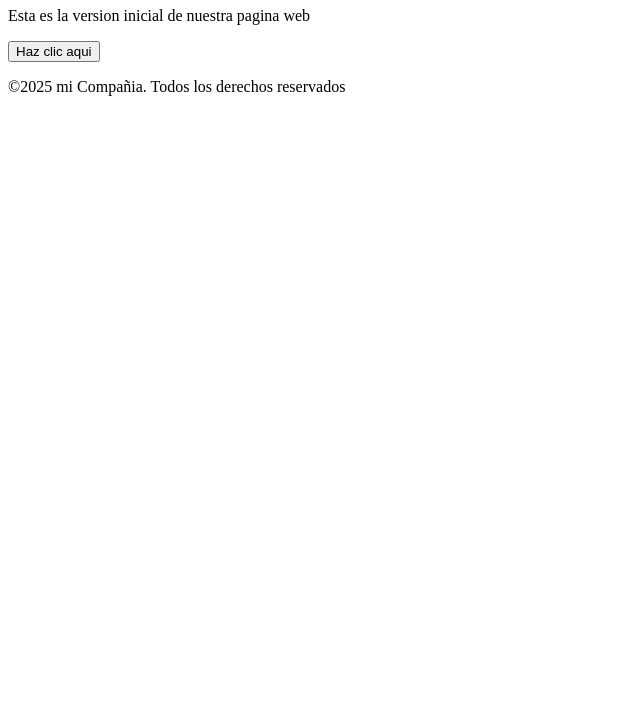
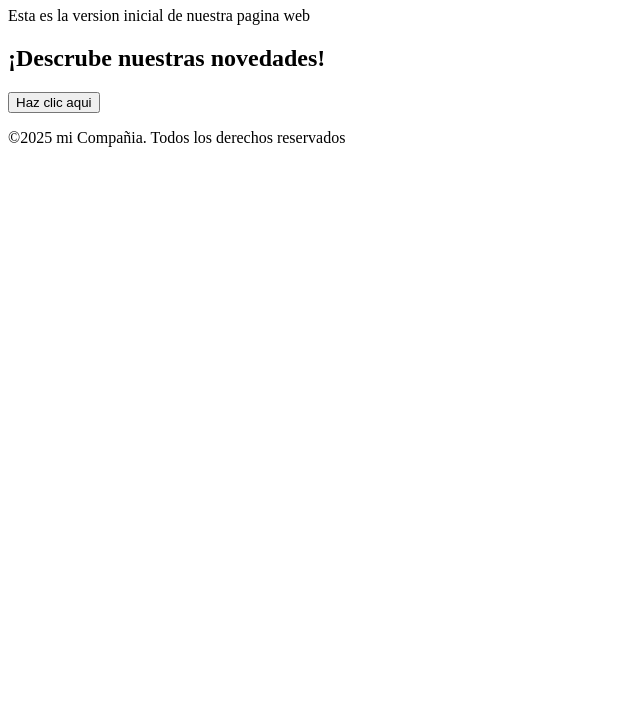
Before and after one commit to Manuel200-C/MiProyectoWebGitHub, a plain HTML site: page index.html in a window 1280 px wide. Shown: the part 73-800 px from the top of the page, without its empty margins (0-640 px from the left). Drawn offline with Linux system fonts and the light colour scheme.

Commit message:
feat: Add new section title to homepage

```diff
--- a/index.html
+++ b/index.html
@@ -11,6 +11,7 @@
     </header>
     <main>
         <p>Esta es la version inicial de nuestra pagina web</p>
+        <h2> ¡Descrube nuestras novedades!</h2>
         <button> Haz clic aqui</button>
     </main>
     <footer>
```
